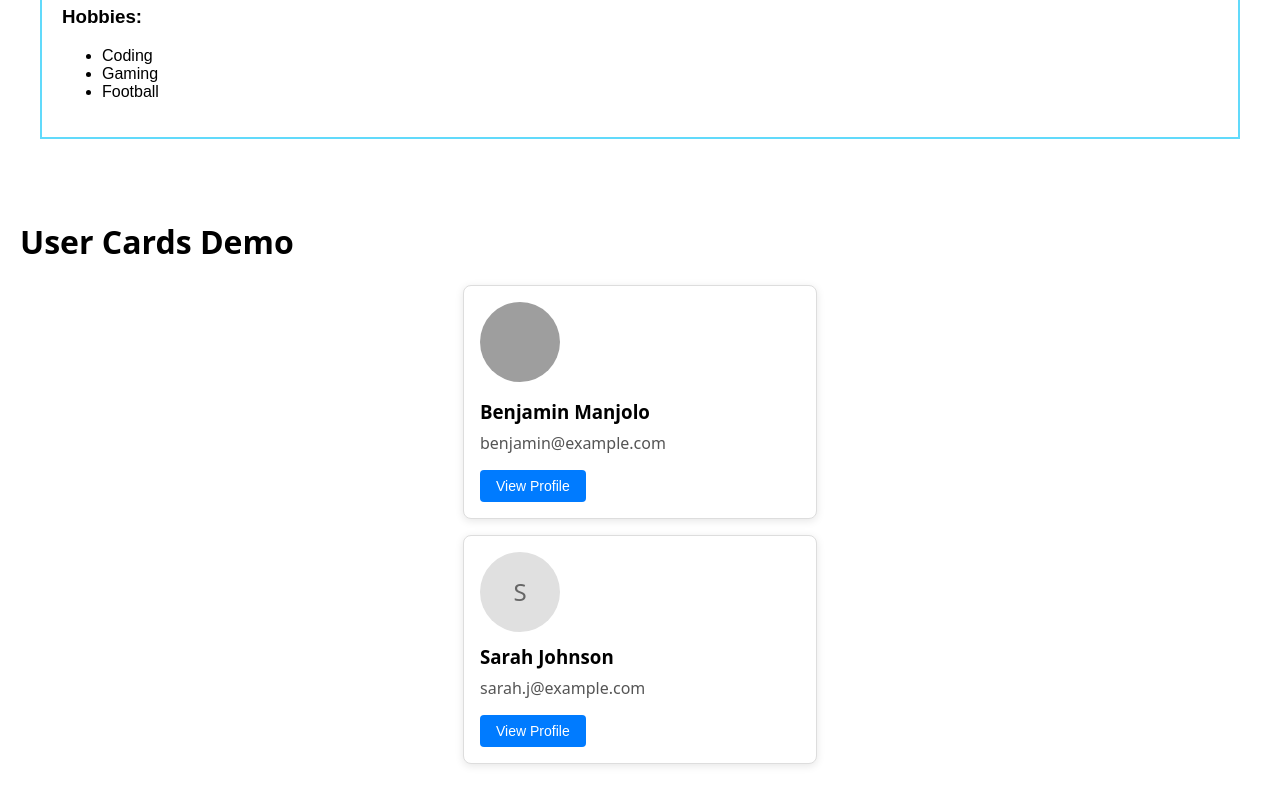
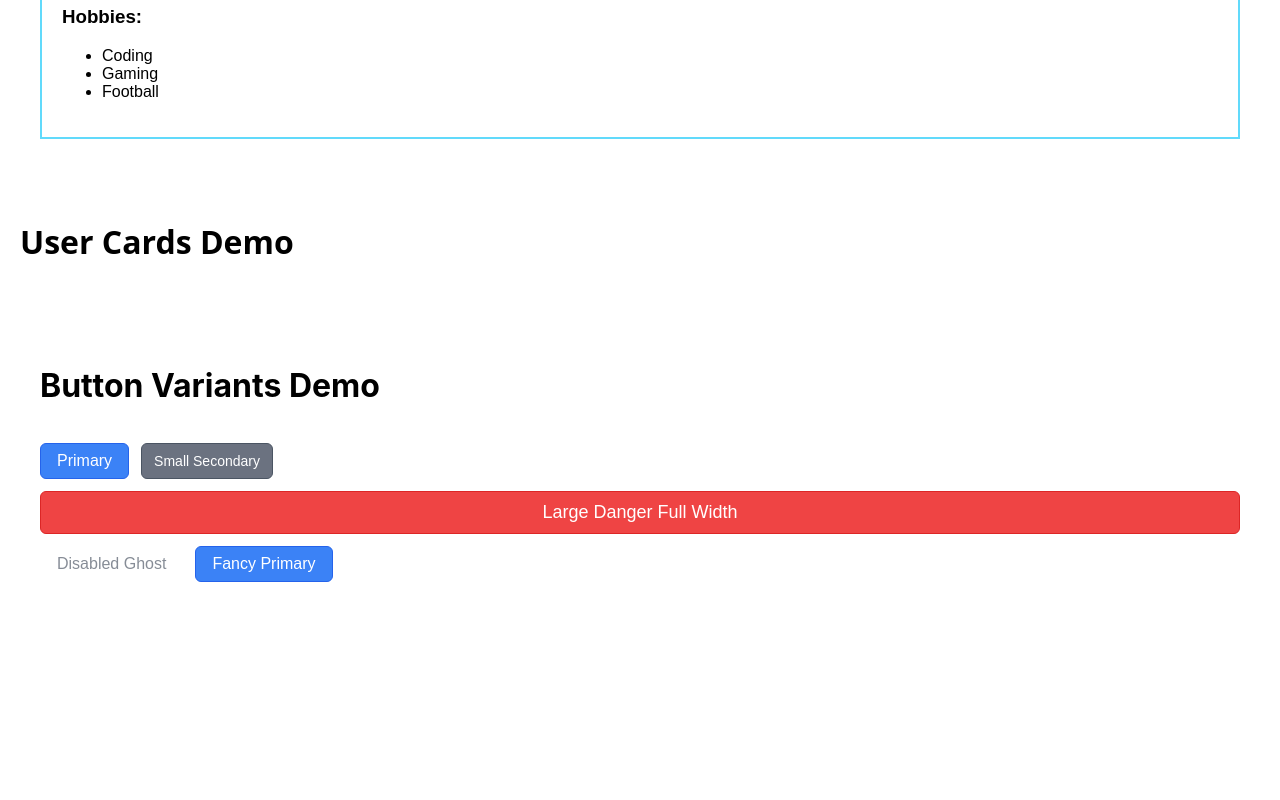
Before and after one commit to Benjamin-Manjolo/learnin-typescript, a React (Create React App) app: page / in a window 1280 px wide. Shown: the part 486-1286 px from the top of the page. After the commit the page ends 1108 px from the top, so only its background shows below. Built offline with nearby package versions, Linux system fonts and the light colour scheme; grey boxes are pictures that could not be loaded.

Commit message:
practised about literal types in typescripts

```diff
--- a/src/App.tsx
+++ b/src/App.tsx
@@ -1,10 +1,12 @@
 import Greeting from "./components/Greetings";
 import UserCard from "./components/UserCard";
+import Button from './components/Button';
 
 function App() {
-  const handleClick = () => {
-    alert("User card clicked! 👋");
-  };
+  const handleClick =(e:React.MouseEvent<HTMLButtonElement>) =>{
+    console.log('Clicked',e.currentTarget);
+    alert ('Button works');
+  }
 
   // Basic TypeScript variables
   const name: string = "Benjamin";
@@ -56,7 +58,7 @@ function App() {
       <div style={{ padding: "20px", fontFamily: "system-ui, sans-serif" }}>
         <h1>User Cards Demo</h1>
 
-        <UserCard
+        {/* <UserCard
           user={{
             name: "Benjamin Manjolo",
             email: "benjamin@example.com",
@@ -72,7 +74,42 @@ function App() {
           }}
           onClick={handleClick}
         />
+        <UserCard
+        user={
+          {name:"kurupt",
+          email:"chonde@he.com"}
+
+        }
+         onClick={handleClick}
+        /> */}
+
       </div>
+      <div style={{ padding: '40px', display: 'flex', flexDirection: 'column', gap: '16px' }}>
+      <h1>Button Variants Demo</h1>
+
+      <div style={{ display: 'flex', gap: '12px', flexWrap: 'wrap' }}>
+        <Button variant="primary" onClick={handleClick}>
+          Primary
+        </Button>
+
+        <Button variant="secondary" size="sm">
+          Small Secondary
+        </Button>
+
+        <Button variant="danger" size="lg" fullWidth>
+          Large Danger Full Width
+        </Button>
+
+        <Button variant="ghost" disabled>
+          Disabled Ghost
+        </Button>
+
+        {/* With custom class */}
+        <Button className="extra-fancy" variant="primary">
+          Fancy Primary
+        </Button>
+      </div>
+    </div>
     </>
   );
 }
--- /dev/null
+++ b/src/components/Button.tsx
@@ -0,0 +1,95 @@
+import React from "react";
+
+// Literal union types — very precise and great autocomplete
+type Variant = "primary" | "secondary" | "danger" | "ghost";
+type Size = "sm" | "md" | "lg";
+
+interface ButtonProps
+  extends React.ButtonHTMLAttributes<HTMLButtonElement> {
+  // gets all native button props: disabled, type, form, etc.
+  variant?: Variant;
+  size?: Size;
+  fullWidth?: boolean;
+  children: React.ReactNode; // most flexible and correct type for children
+}
+
+const Button = React.forwardRef<HTMLButtonElement, ButtonProps>(
+  (
+    {
+      variant = "primary",
+      size = "md",
+      fullWidth = false,
+      children,
+      className = "",
+      disabled,
+      ...rest
+    },
+    ref
+  ) => {
+    // Simple style mapping (in real apps use Tailwind or CSS variables)
+    const baseStyles = {
+      fontWeight: "medium",
+      borderRadius: "6px",
+      cursor: "pointer",
+      transition: "all 0.2s",
+      display: "inline-flex",
+      alignItems: "center",
+      justifyContent: "center",
+      border: "1px solid transparent",
+    };
+
+    const variantStyles = {
+      primary: {
+        backgroundColor: "#3b82f6",
+        color: "white",
+        borderColor: "#2563eb",
+      },
+      secondary: {
+        backgroundColor: "#6b7280",
+        color: "white",
+        borderColor: "#4b5563",
+      },
+      danger: {
+        backgroundColor: "#ef4444",
+        color: "white",
+        borderColor: "#dc2626",
+      },
+      ghost: {
+        backgroundColor: "transparent",
+        color: "#374151",
+        borderColor: "transparent",
+      },
+    };
+
+    const sizeStyles = {
+      sm: { padding: "6px 12px", fontSize: "14px" },
+      md: { padding: "8px 16px", fontSize: "16px" },
+      lg: { padding: "10px 20px", fontSize: "18px" },
+    };
+
+    const combinedStyles = {
+      ...baseStyles,
+      ...variantStyles[variant],
+      ...sizeStyles[size],
+      width: fullWidth ? "100%" : undefined,
+      opacity: disabled ? 0.6 : 1,
+      cursor: disabled ? "not-allowed" : "pointer",
+    };
+
+    return (
+      <button
+        ref={ref}
+        disabled={disabled}
+        className={className}
+        style={combinedStyles as React.CSSProperties}
+        {...rest}
+      >
+        {children}
+      </button>
+    );
+  }
+);
+
+Button.displayName = "Button";
+
+export default Button;
```
